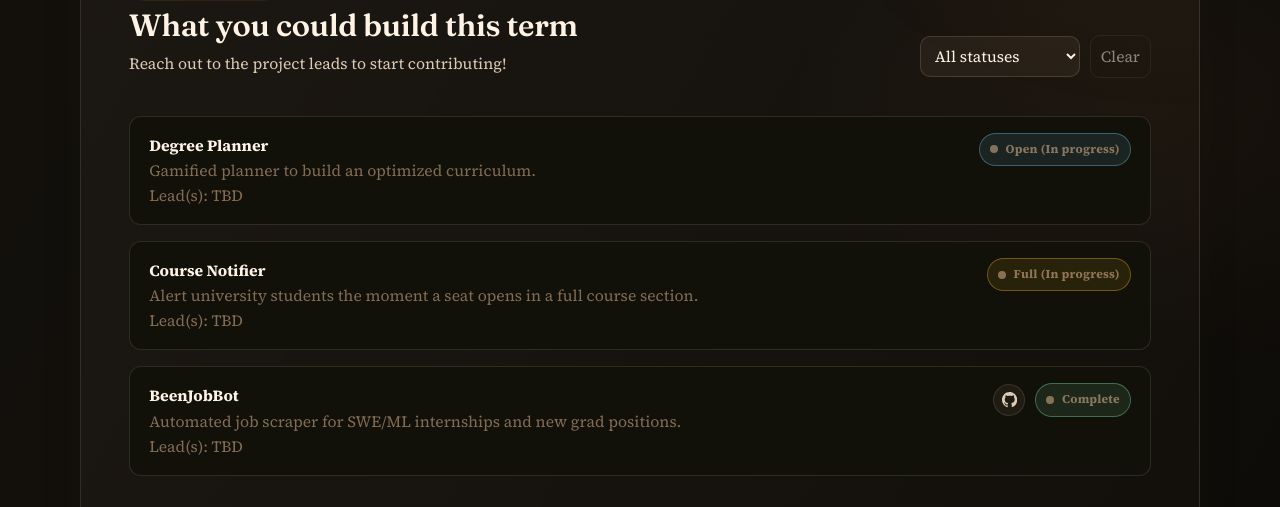
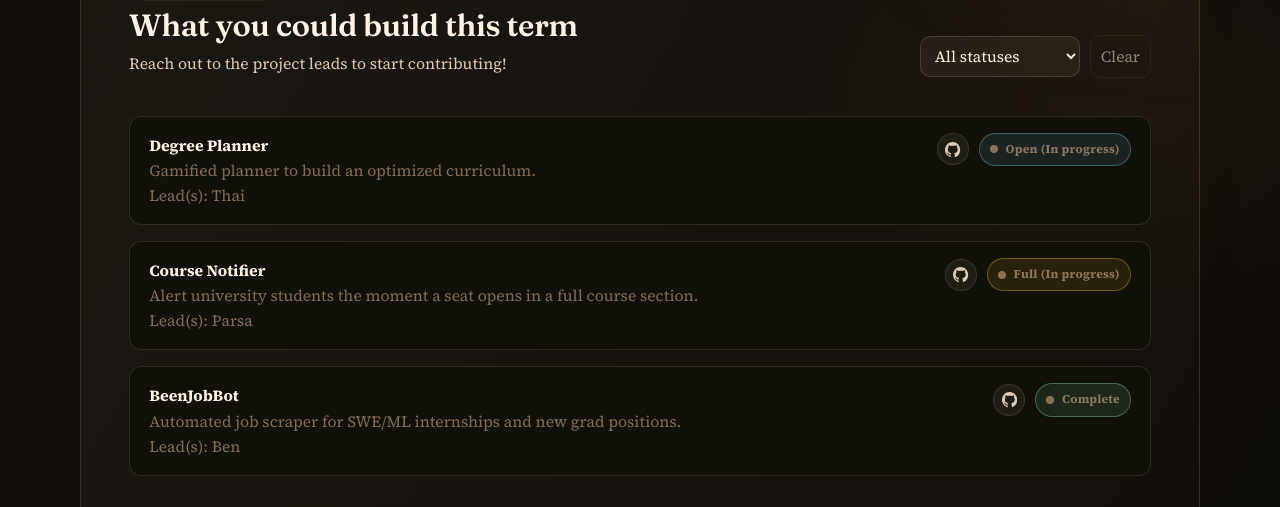
Before and after one commit to CBC-Mcgill/CBC-website, a Next.js app: page / in a window 1280 px wide. Shown: the part 980-1487 px from the top of the page. Built offline with nearby package versions, Linux system fonts and the light colour scheme.

Commit message:
update all projects info in homepage

```diff
--- a/data/buildTracks.ts
+++ b/data/buildTracks.ts
@@ -4,20 +4,22 @@ export const buildTracks: BuildTrack[] = [
   {
     name: 'Course Notifier',
     description: 'Alert university students the moment a seat opens in a full course section.',
-    leads: 'TBD',
+    leads: 'Parsa',
     status: 'full',
+    github: 'https://github.com/CBC-Mcgill/McGill-Seat-Notification'
   },
   {
     name: 'Degree Planner',
     description: 'Gamified planner to build an optimized curriculum.',
-    leads: 'TBD',
+    leads: 'Thai',
     status: 'open',
+    github: 'https://github.com/CBC-Mcgill/McGill-Plan-Your-Degree'
   },
   {
     name: 'BeenJobBot',
     description: 'Automated job scraper for SWE/ML internships and new grad positions.',
-    leads: 'TBD',
+    leads: 'Ben',
     status: 'complete',
-    github: 'https://github.com/claude-builder-club/beenjobbot',
+    github: 'https://github.com/CBC-Mcgill/BeensJobBot',
   },
 ];
```
